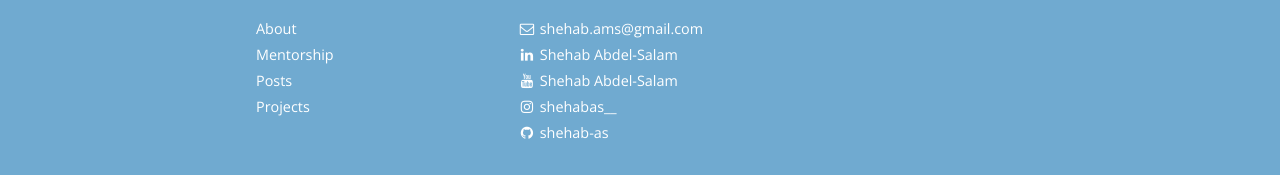
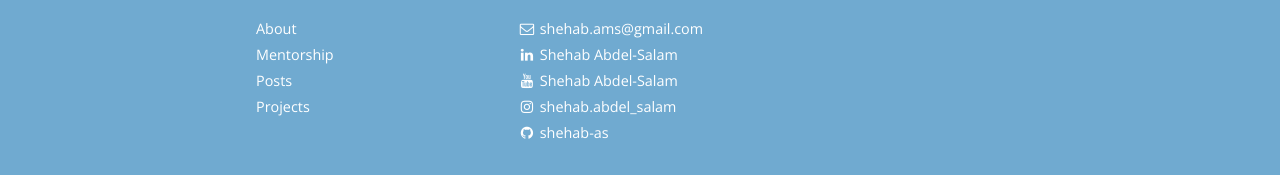
Before and after one commit to ShehabCE/shehabce.github.io, a Jekyll site: the page built from index.html, in a window 1280 px wide. Shown: the part 1934-2109 px from the top of the page. Built offline with Jekyll 4.4.1, drawn with Linux system fonts in a browser that asks for light colours; nearby versions of some CDN libraries; the list of posts is cut into pages by our own code; a style sheet for code colours, icons or effects is not loaded.

Commit message:
Fix link, add OOO section

```diff
--- a/_config.yml
+++ b/_config.yml
@@ -99,8 +99,8 @@
 
   - name: Instagram
     icon: instagram
-    username: shehabas__
-    url: https://www.instagram.com/shehabas__
+    username: shehab.abdel_salam
+    url: https://www.instagram.com/shehab.abdel_salam
     desc: Follow me on Instagram
     share: true
 
```
Also changed, not shown: mentorship.md (+2 -0 lines).
